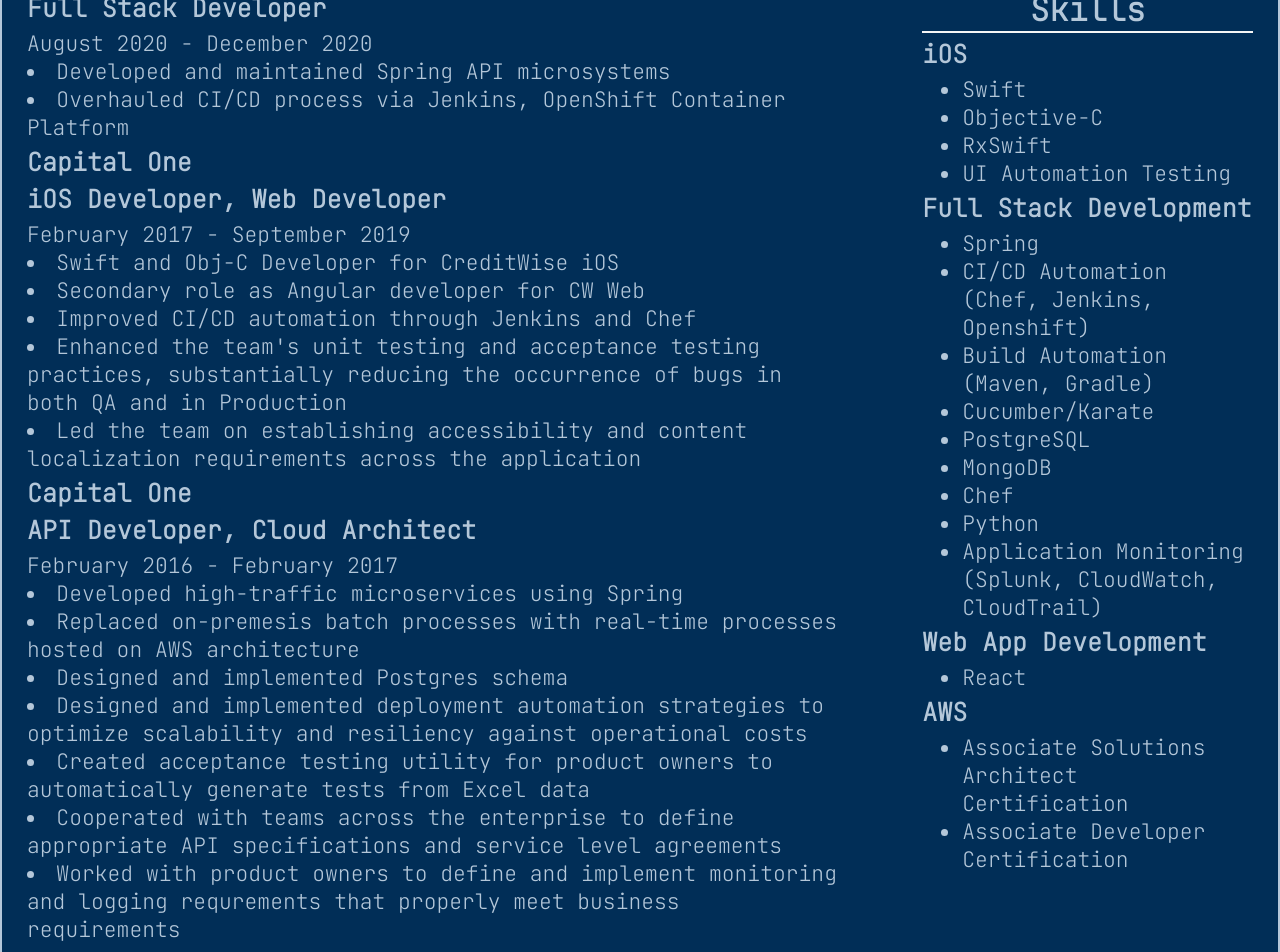
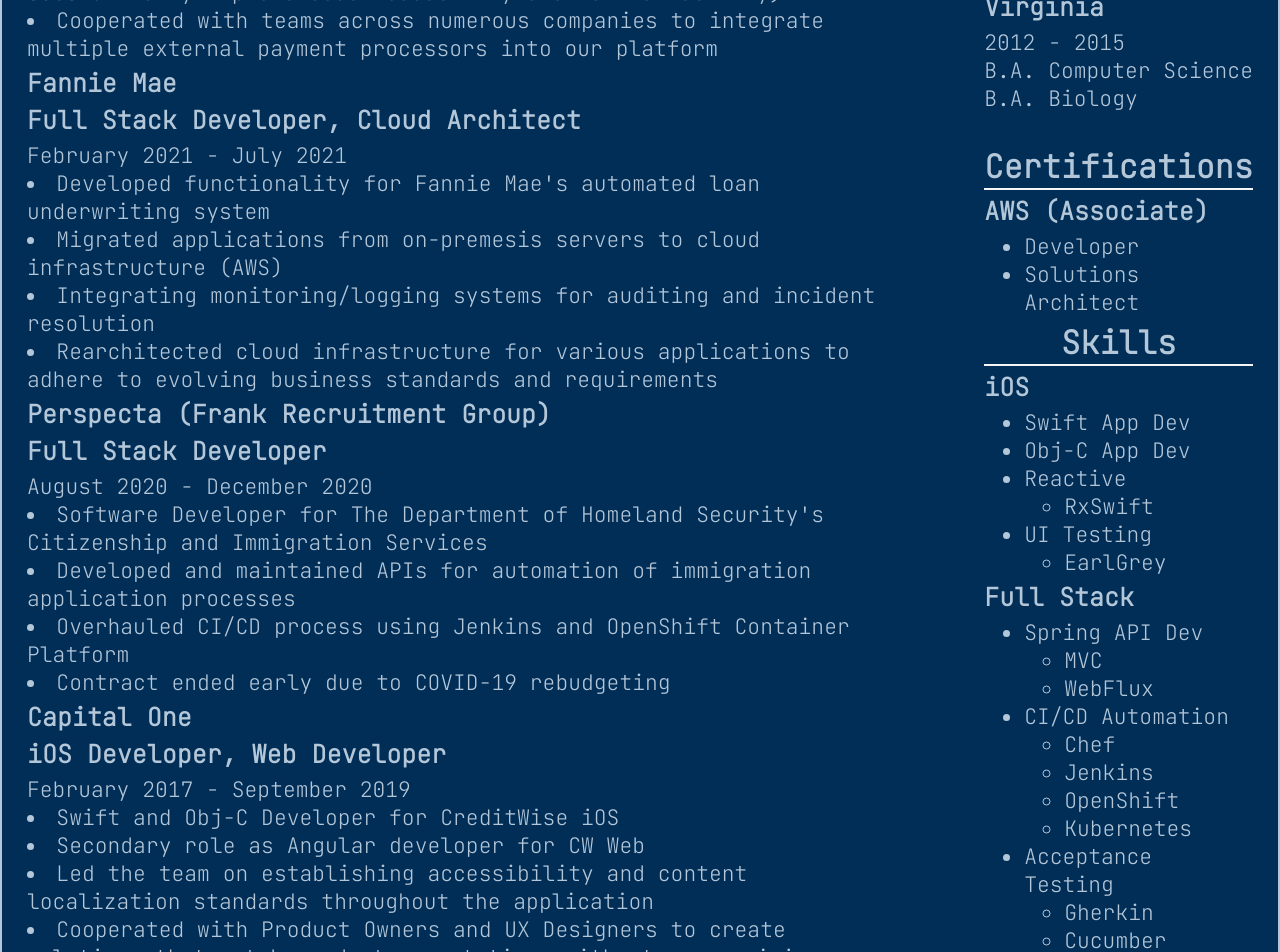
Before and after one commit to jarredhiggs/jarredhiggs-site, a React (Create React App) app: page /resume in a window 1280 px wide. Shown: the part 820-1772 px from the top of the page. Built offline with nearby package versions, Linux system fonts and the light colour scheme.

Commit message:
Updated Resume

```diff
--- a/src/Pages/Resume.js
+++ b/src/Pages/Resume.js
@@ -7,15 +7,26 @@
             <h1 style={{ "text-align": "center", "margin-bottom": "15px" }}>Resume</h1>
             <div className="resume-row">
                 <div className="resume-column">
-                    <h2>Professional Experience</h2>
+                    <h2>Employment Experience</h2>
                     <ResumeWorkItem
-                        name={"Fannie Mae"}
+                        name="Walmart (Motion Recruitment)"
+                        title="Backend Engineer"
+                        date="January 2022 - July 2022 (Planned)"
+                        description={[
+                            "Developed high traffic APIs (10,000+ TPS) for global payment processing",
+                            "Rearchitected orchestration framework to enable high throughput with minimal latency and minimal resource consumption (and to substantially improve code readability and maintainability)",
+                            "Cooperated with teams across numerous companies to integrate multiple external payment processors into our platform"
+                        ]}
+                    />
+                    <ResumeWorkItem
+                        name="Fannie Mae"
                         title="Full Stack Developer, Cloud Architect"
                         date="February 2021 - July 2021"
                         description={[
-                            "Migrated application systems to AWS architecture",
-                            "Automated integration and deployment",
-                            "Implemented real-time monitoring of high-traffic applications"
+                            "Developed functionality for Fannie Mae's automated loan underwriting system",
+                            "Migrated applications from on-premesis servers to cloud infrastructure (AWS)",
+                            "Integrating monitoring/logging systems for auditing and incident resolution",
+                            "Rearchitected cloud infrastructure for various applications to adhere to evolving business standards and requirements"
                         ]}
                     />
                     <ResumeWorkItem
@@ -23,8 +34,10 @@
                         title="Full Stack Developer"
                         date="August 2020 - December 2020"
                         description={[
-                            "Developed and maintained Spring API microsystems",
-                            "Overhauled CI/CD process via Jenkins, OpenShift Container Platform"
+                            "Software Developer for The Department of Homeland Security's Citizenship and Immigration Services",
+                            "Developed and maintained APIs for automation of immigration application processes",
+                            "Overhauled CI/CD process using Jenkins and OpenShift Container Platform",
+                            "Contract ended early due to COVID-19 rebudgeting"
                         ]}
                     />
                     <ResumeWorkItem
@@ -34,9 +47,10 @@
                         description={[
                             "Swift and Obj-C Developer for CreditWise iOS",
                             "Secondary role as Angular developer for CW Web",
-                            "Improved CI/CD automation through Jenkins and Chef",
-                            "Enhanced the team's unit testing and acceptance testing practices, substantially reducing the occurrence of bugs in both QA and in Production",
-                            "Led the team on establishing accessibility and content localization requirements across the application"
+                            "Led the team on establishing accessibility and content localization standards throughout the application",
+                            "Cooperated with Product Owners and UX Designers to create solutions that match product expectations without compromising on proper development practices",
+                            "Improved the team's unit testing and acceptance testing practices, substantially reducing the incidence of bugs that would otherwise have been missed until QA testing or production deployment",
+                            "Improved CI/CD automation using Jenkins and Chef",
                         ]}
                     />
                     <ResumeWorkItem
@@ -44,13 +58,11 @@
                         title="API Developer, Cloud Architect"
                         date="February 2016 - February 2017"
                         description={[
-                            "Developed high-traffic microservices using Spring",
-                            "Replaced on-premesis batch processes with real-time processes hosted on AWS architecture",
-                            "Designed and implemented Postgres schema",
-                            "Designed and implemented deployment automation strategies to optimize scalability and resiliency against operational costs",
-                            "Created acceptance testing utility for product owners to automatically generate tests from Excel data",
-                            "Cooperated with teams across the enterprise to define appropriate API specifications and service level agreements",
-                            "Worked with product owners to define and implement monitoring and logging requrements that properly meet business requirements"
+                            "Developed Spring Boot APIs",
+                            "Developed an Orchestration API to integrate our APIs with an upstream decision engine",
+                            "Replaced on-premesis batch processes (6 month intervals) with real-time processes hosted on AWS architecture",
+                            "Designed and implemented deployment automation strategies to optimize scalability and resiliency while minimizing operational costs",
+                            "Created acceptance testing utility for product owners to automatically generate tests from Excel data, eliminating involvement of developers in testing"
                         ]}
                     />
                 </div>
@@ -62,34 +74,58 @@
                         B.A. Computer Science <br />
                         B.A. Biology <br />
                     </div> <br />
+                    <h2>Certifications</h2>
+                    <h3>AWS (Associate)</h3>
+                    <ul>
+                        <li>Developer</li>
+                        <li>Solutions Architect</li>
+                    </ul>
                     <h2>Skills</h2>
                     <h3>iOS</h3>
                     <ul>
-                        <li>Swift</li>
-                        <li>Objective-C</li>
-                        <li>RxSwift</li>
-                        <li>UI Automation Testing</li>
+                        <li>Swift App Dev</li>
+                        <li>Obj-C App Dev</li>
+                        <li>Reactive<ul>
+                            <li>RxSwift</li>
+                        </ul></li>
+                        <li>UI Testing<ul>
+                            <li>EarlGrey</li>
+                        </ul></li>
                     </ul>
-                    <h3>Full Stack Development</h3>
+                    <h3>Full Stack</h3>
                     <ul>
-                        <li>Spring</li>
-                        <li>CI/CD Automation (Chef, Jenkins, Openshift)</li>
-                        <li>Build Automation (Maven, Gradle)</li>
-                        <li>Cucumber/Karate</li>
-                        <li>PostgreSQL</li>
-                        <li>MongoDB</li>
-                        <li>Chef</li>
-                        <li>Python</li>
-                        <li>Application Monitoring (Splunk, CloudWatch, CloudTrail)</li>
+                        <li>Spring API Dev<ul>
+                            <li>MVC</li>
+                            <li>WebFlux</li>
+                        </ul></li>
+                        <li>CI/CD Automation <ul>
+                            <li>Chef</li>
+                            <li>Jenkins</li>
+                            <li>OpenShift</li>
+                            <li>Kubernetes</li>
+                        </ul></li>
+                        <li>Acceptance Testing <ul>
+                            <li>Gherkin</li>
+                            <li>Cucumber</li>
+                        </ul></li>
+                        <li>Database<ul>
+                            <li>PostgreSQL</li>
+                            <li>MongoDB</li>
+                            <li>Google Spanner</li>
+                            <li>DynamoDB</li>
+                        </ul></li>
+                        <li>Scripting<ul>
+                            <li>Python</li>
+                            <li>Bash</li>
+                        </ul></li>
+                        <li>Monitoring<ul>
+                            <li>Splunk</li>
+                            <li>CloudWatch</li>
+                        </ul></li>
                     </ul>
-                    <h3>Web App Development</h3>
+                    <h3>Web App</h3>
                     <ul>
                         <li>React</li>
-                    </ul>
-                    <h3>AWS</h3>
-                    <ul>
-                        <li>Associate Solutions Architect Certification</li>
-                        <li>Associate Developer Certification</li>
                     </ul>
                 </div>
             </div>
```
